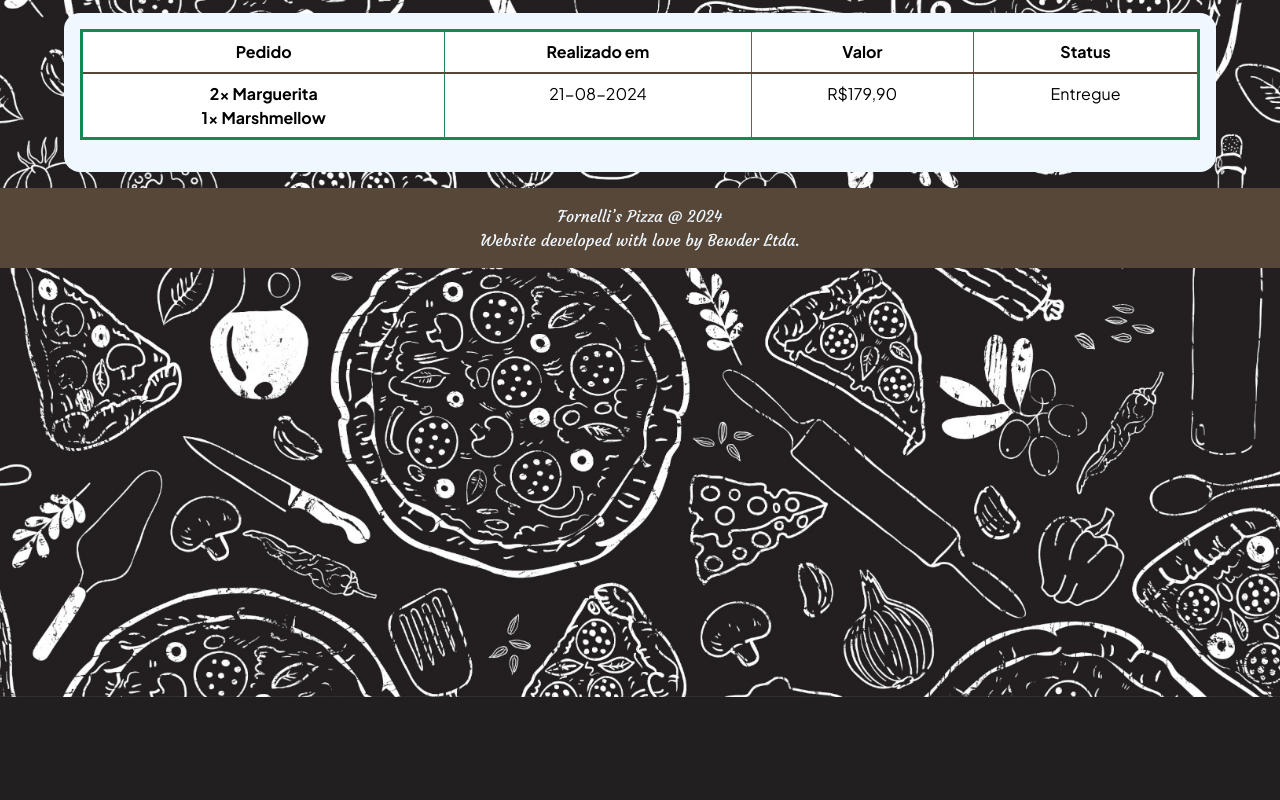
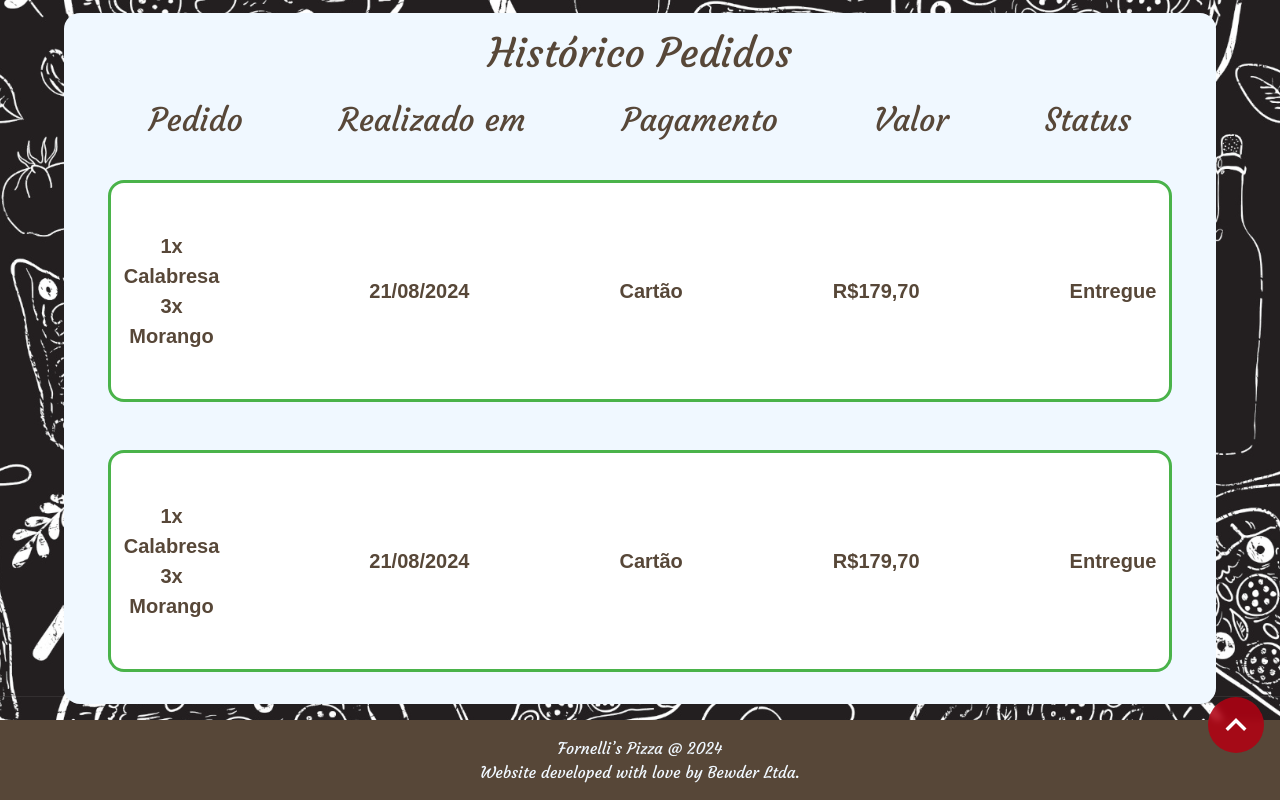
Before and after one commit to jol-tm/fornellis-pizza, a PHP site: page /purchaseHistory.php in a window 1280 px wide. Shown: the part 103-903 px from the top of the page. Before the commit the page ends 800 px from the top, so only its background shows below. Run offline with PHP 8.4, Linux system fonts and the light colour scheme.

Commit message:
Adicionado tela de historico do cliente.

```diff
--- a/purchaseHistory.php
+++ b/purchaseHistory.php
@@ -1,23 +1,31 @@
 <?php include "assets/header.php"; ?>
 <div class="box">
-    <table class="table rounded table-bordered border border-3 border-success">
-      <thead>
-        <tr>
-          <th scope="col">Pedido</th>
-          <th scope="col">Realizado em</th>
-          <th scope="col">Valor</th>
-          <th scope="col">Status</th>
-        </tr>
-      </thead>
-      <tbody class="table-group-divider">
-        <tr>
-          <th scope="row">2x Marguerita <br> 1x Marshmellow</th>
-          <td>21-08-2024</td>
-          <td>R$179,90</td>
-          <td>Entregue</td>
-        </tr>
-        <tr>
-      </tbody>
-    </table>
+  <h1>Histórico Pedidos</h1>
+    <div class="topo">
+      <h2>Pedido</h2>
+      <h2>Realizado em</h2>
+      <h2>Pagamento</h2>
+      <h2>Valor</h2>
+      <h2>Status</h2>
+    </div>
+    <div id="itens">
+        <div class="item">
+            <div class="espacamento">1x Calabresa <br> 3x Morango</div>
+            <div class="espacamento">21/08/2024</div>
+            <div class="espacamento">Cartão</div>
+            <div class="espacamento">R$179,70</div>
+            <div class="espacamento">Entregue</div>
+        </div>
+      </div>
+      <div id="itens">
+        <div class="item">
+            <div class="espacamento">1x Calabresa <br> 3x Morango</div>
+            <div class="espacamento">21/08/2024</div>
+            <div class="espacamento">Cartão</div>
+            <div class="espacamento">R$179,70</div>
+            <div class="espacamento">Entregue</div>
+        </div>
+      </div>
 </div>
+
 <?php include "assets/footer.php"; ?>
--- a/styles/index.css
+++ b/styles/index.css
@@ -492,6 +492,14 @@ footer {
     }
 }
 
+.espacamento{
+    display: flex;
+    margin: 0 35px;
+    font-family: Arial, Helvetica, sans-serif;
+    font-size: 20px;
+    font-weight: 600;
+}
+
 .units {
     display: flex;
     flex-direction: row;
```
Also changed, not shown: controlarPedidos.php (+23 -1 lines).
